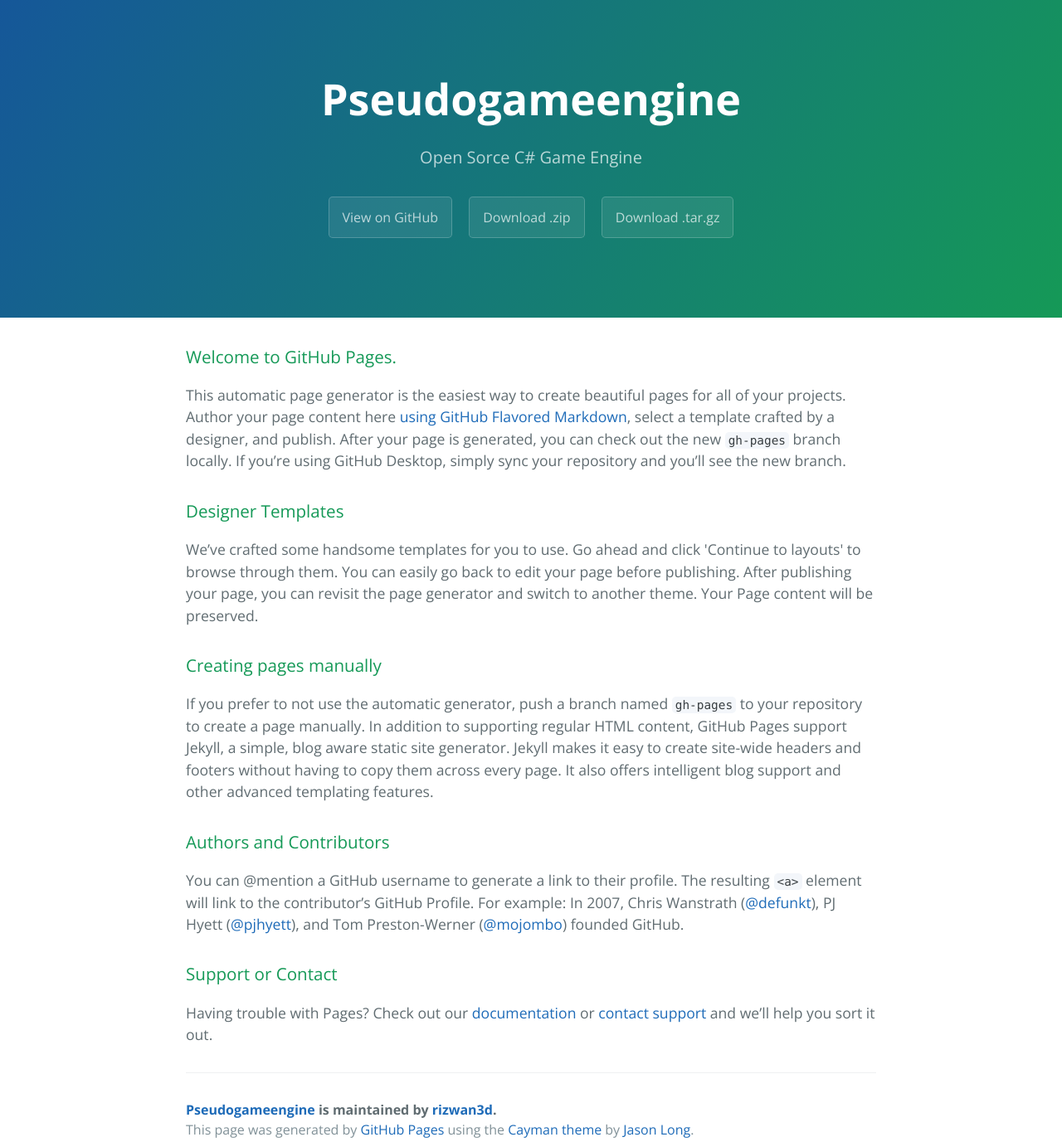
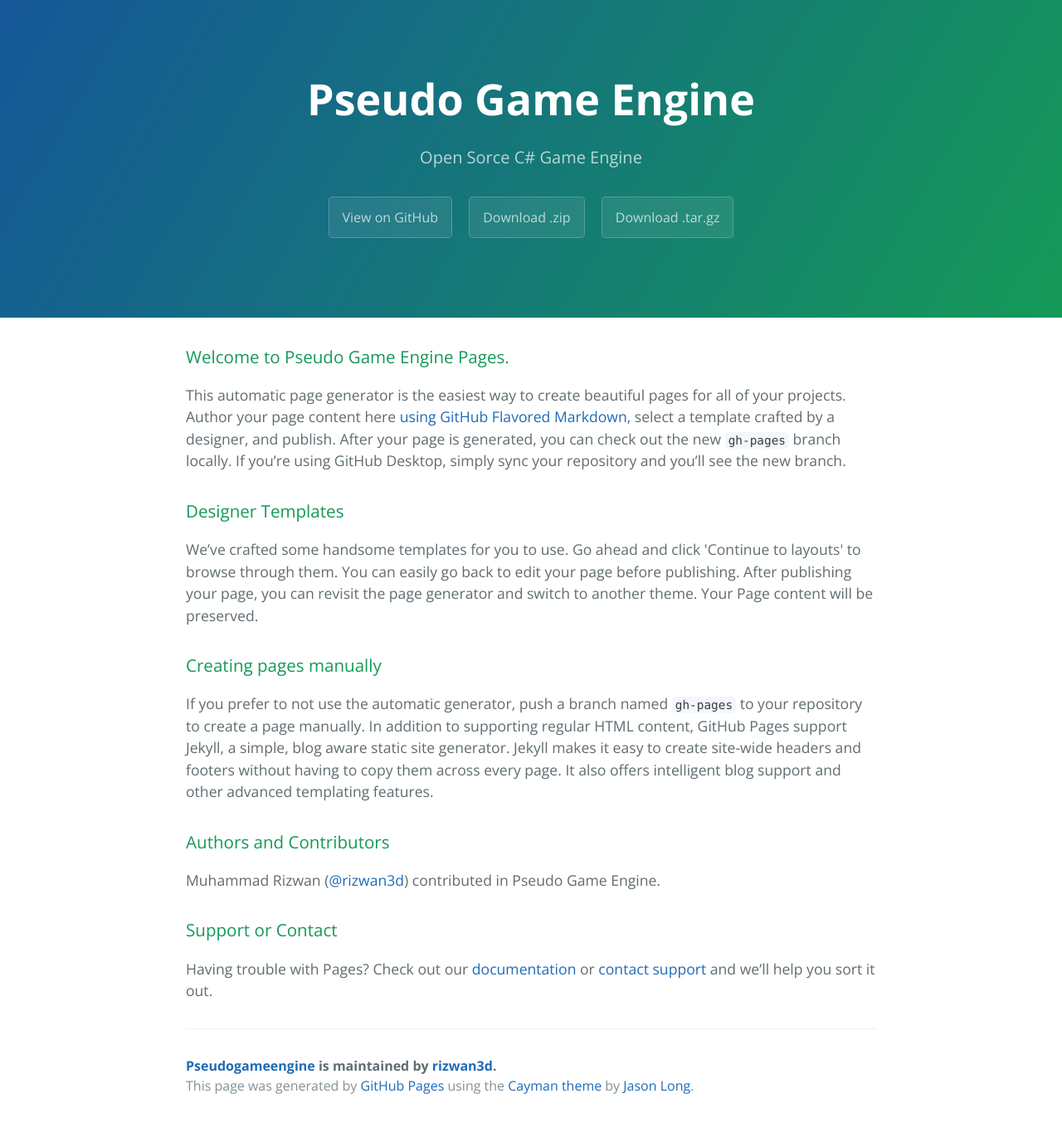
Before and after one commit to rizwan3d/PseudoGameEngine, a plain HTML site: page index.html in a window 1280 px wide. Shown: the whole page at 83% size. After the commit the page ends 1353 px from the top, so only its background shows below. Drawn offline with nearby package versions, Linux system fonts and the light colour scheme.

Commit message:
Web Page Updated

```diff
--- a/index.html
+++ b/index.html
@@ -11,7 +11,7 @@
   </head>
   <body>
     <section class="page-header">
-      <h1 class="project-name">Pseudogameengine</h1>
+      <h1 class="project-name">Pseudo Game Engine</h1>
       <h2 class="project-tagline">Open Sorce C# Game Engine</h2>
       <a href="https://github.com/rizwan3d/PseudoGameEngine" class="btn">View on GitHub</a>
       <a href="https://github.com/rizwan3d/PseudoGameEngine/zipball/master" class="btn">Download .zip</a>
@@ -20,7 +20,7 @@
 
     <section class="main-content">
       <h3>
-<a id="welcome-to-github-pages" class="anchor" href="#welcome-to-github-pages" aria-hidden="true"><span aria-hidden="true" class="octicon octicon-link"></span></a>Welcome to GitHub Pages.</h3>
+<a id="welcome-to-github-pages" class="anchor" href="#welcome-to-github-pages" aria-hidden="true"><span aria-hidden="true" class="octicon octicon-link"></span></a>Welcome to Pseudo Game Engine Pages.</h3>
 
 <p>This automatic page generator is the easiest way to create beautiful pages for all of your projects. Author your page content here <a href="https://guides.github.com/features/mastering-markdown/">using GitHub Flavored Markdown</a>, select a template crafted by a designer, and publish. After your page is generated, you can check out the new <code>gh-pages</code> branch locally. If you’re using GitHub Desktop, simply sync your repository and you’ll see the new branch.</p>
 
@@ -37,7 +37,7 @@
 <h3>
 <a id="authors-and-contributors" class="anchor" href="#authors-and-contributors" aria-hidden="true"><span aria-hidden="true" class="octicon octicon-link"></span></a>Authors and Contributors</h3>
 
-<p>You can @mention a GitHub username to generate a link to their profile. The resulting <code>&lt;a&gt;</code> element will link to the contributor’s GitHub Profile. For example: In 2007, Chris Wanstrath (<a href="https://github.com/defunkt" class="user-mention">@defunkt</a>), PJ Hyett (<a href="https://github.com/pjhyett" class="user-mention">@pjhyett</a>), and Tom Preston-Werner (<a href="https://github.com/mojombo" class="user-mention">@mojombo</a>) founded GitHub.</p>
+<p>Muhammad Rizwan (<a href="https://github.com/defunkt" class="user-mention">@rizwan3d</a>) contributed in Pseudo Game Engine.</p>
 
 <h3>
 <a id="support-or-contact" class="anchor" href="#support-or-contact" aria-hidden="true"><span aria-hidden="true" class="octicon octicon-link"></span></a>Support or Contact</h3>
```
Also changed, not shown: 1 other file.
